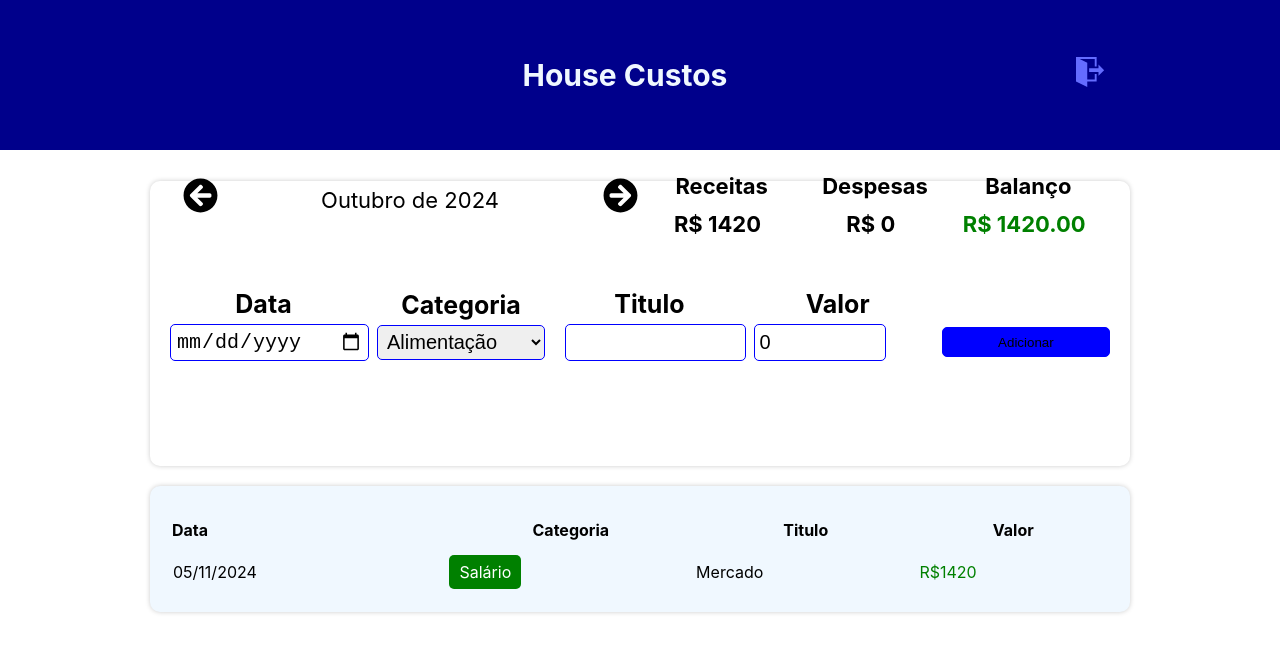
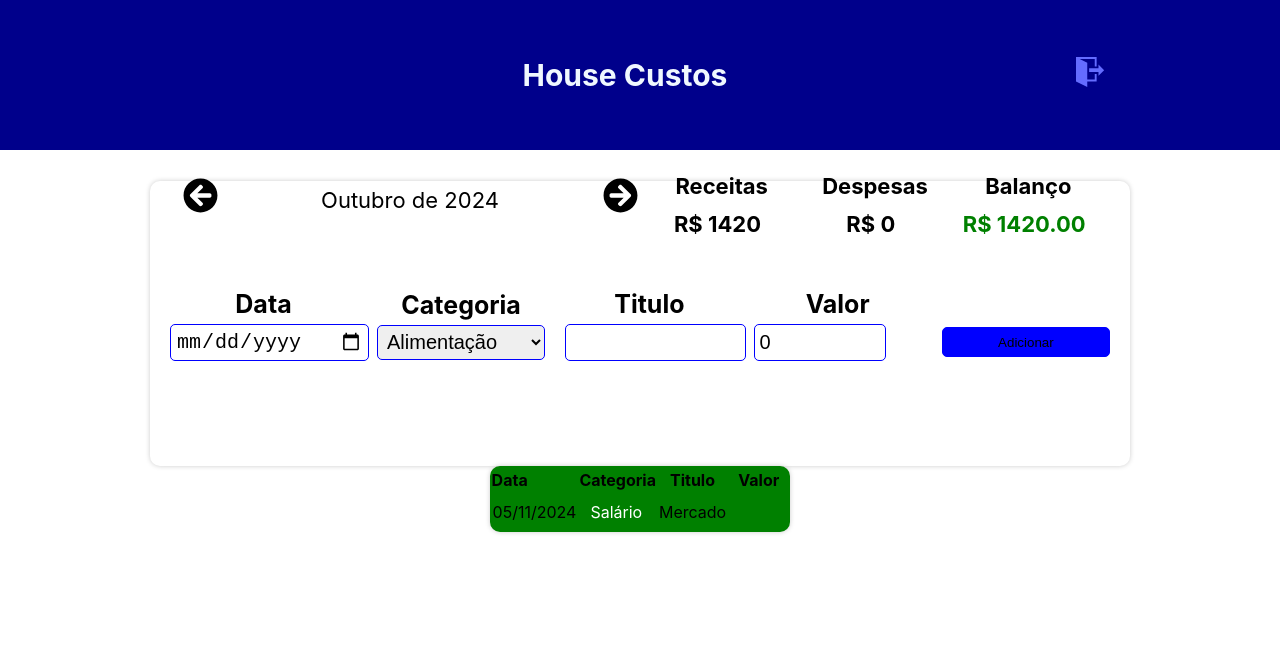
Before and after one commit to DouglasGsilva/House-Custos-Site, a React (Vite) app in the folder HouseCustos/: page /custos in a window 1280 px wide. Shown: the top 652 px of the page. Built offline with nearby package versions, Linux system fonts and the light colour scheme.

Commit message:
adição do gif de login e cadastro do botão

```diff
--- a/HouseCustos/src/Components/layout_Cadastro/Form/Form.jsx
+++ b/HouseCustos/src/Components/layout_Cadastro/Form/Form.jsx
@@ -1,4 +1,4 @@
-import React from "react";
+import React, { useState } from "react";
 import * as C from "./style";
 import { IoMdAlert } from "react-icons/io";
 import { IoMdArrowRoundBack } from "react-icons/io";
@@ -9,9 +9,10 @@ import signupSchema from "../../../Schemas/signupSchema";
 import { signup } from "../../../services/userServices";
 import Cookies from "js-cookie";
 import { useNavigate } from "react-router-dom";
-// import Loading from "../../imgs/loading.gif";
+import loadingGif from "../../imgs/loading.gif";
+const FormContainer = () => {
+  const [loading, setLoading] = useState(false);
 
-const FormContainer = () => {
   const {
     register,
     handleSubmit,
@@ -23,6 +24,7 @@ const FormContainer = () => {
   const navigate = useNavigate();
 
   async function HandleSubmit(data) {
+    setLoading(true);
     try {
       const response = await signup(data);
       console.log(response);
@@ -30,6 +32,8 @@ const FormContainer = () => {
       navigate("/");
     } catch (error) {
       console.log(error);
+    } finally {
+      setLoading(false);
     }
   }
 
@@ -88,7 +92,9 @@ const FormContainer = () => {
           </C.ErrorMessage>
         )}
 
-        <C.ButtonCad>Cadastrar</C.ButtonCad>
+        <C.ButtonCad disabled={loading}>
+          {loading ? <C.Loading src={loadingGif} /> : "Cadastrar"}
+        </C.ButtonCad>
       </C.FormCad>
     </C.MainContainer>
   );
--- a/HouseCustos/src/Components/layout_Cadastro/Form/style.js
+++ b/HouseCustos/src/Components/layout_Cadastro/Form/style.js
@@ -178,4 +178,10 @@ export const ErrorMessage = styled.p`
   font-size: 11px;
 `;
 
-export const Loading = styled.img``;
+export const Loading = styled.img`
+  display: flex;
+  justify-content: center;
+  margin: auto;
+  width: 60px;
+  height: 30px;
+`;
--- a/HouseCustos/src/Components/pages/Custos/CustosComponents/TableArea/style.js
+++ b/HouseCustos/src/Components/pages/Custos/CustosComponents/TableArea/style.js
@@ -1,16 +1,22 @@
 import styled from "styled-components";
 
 export const Table = styled.table`
-  width: 100%;
-  background-color: aliceblue;
-  padding: 20px;
+  background-color: green;
   box-shadow: 0px 0px 5px #ccc;
   border-radius: 10px;
   margin-top: 20px;
+  height: 100%;
+  padding: 0%;
+  margin: auto;
+  & thead {
+  }
+
+  & tbody {
+  }
 `;
 
 export const TableHeadColumn = styled.th`
-  padding: 10px 0px;
+  padding: 0px 0px;
 
   text-align: ${(props) => props.textalign};
 `;
--- a/HouseCustos/src/Components/pages/Custos/CustosComponents/TableItem/style.js
+++ b/HouseCustos/src/Components/pages/Custos/CustosComponents/TableItem/style.js
@@ -1,6 +1,8 @@
 import styled from "styled-components";
 
-export const TableColumn = styled.td``;
+export const TableColumn = styled.td`
+  max-width: 320px;
+`;
 
 export const Category = styled.div`
   display: inline-block;
--- a/HouseCustos/src/Components/pages/Login/Login.jsx
+++ b/HouseCustos/src/Components/pages/Login/Login.jsx
@@ -10,7 +10,7 @@ import { IoMdAlert } from "react-icons/io";
 import { useState } from "react";
 import loadingGif from "../../imgs/loading.gif";
 const Login = () => {
-  const [disable, setDisable] = useState("");
+  const [disable, setDisable] = useState(false);
 
   const {
     register,
@@ -23,6 +23,7 @@ const Login = () => {
   const navigate = useNavigate();
 
   async function HandleSubmit(data) {
+    setDisable(true);
     try {
       const response = await signin(data);
       Cookies.set("token", response.data, { expires: 1 });
@@ -32,11 +33,9 @@ const Login = () => {
         "Error:",
         error.response ? error.response.data : error.message
       );
+    } finally {
+      setDisable(false);
     }
-  }
-
-  function handleClick() {
-    setDisable(true);
   }
 
   return (
@@ -71,13 +70,10 @@ const Login = () => {
             {errors.password.message}
           </C.ErrorMessage>
         )}
-        {disable == true ? (
-          <C.ButtonLogin onClick={handleClick}>
-            <C.loading src={loadingGif} />
-          </C.ButtonLogin>
-        ) : (
-          <C.ButtonLogin onClick={handleClick}>Entrar</C.ButtonLogin>
-        )}
+
+        <C.ButtonLogin disabled={disable}>
+          {disable ? <C.loading src={loadingGif} /> : "Entrar"}
+        </C.ButtonLogin>
 
         <C.TextDown>
           Não tem conta? <Link to={"/cadastro"}>Cadastre-se</Link>{" "}
--- a/HouseCustos/src/Schemas/signinSchema.js
+++ b/HouseCustos/src/Schemas/signinSchema.js
@@ -2,9 +2,7 @@ import z from "zod";
 
 const signupSchema = z.object({
   email: z.string().email({ message: "E-mail inválido" }).toLowerCase(),
-  password: z
-    .string()
-    .min(6, { message: "A senha precisa ter no mínimo 6 caracteres" }),
+  password: z.string().min(6, { message: "A senha precisa ser digitada" }),
 });
 
 export default signupSchema;
```
